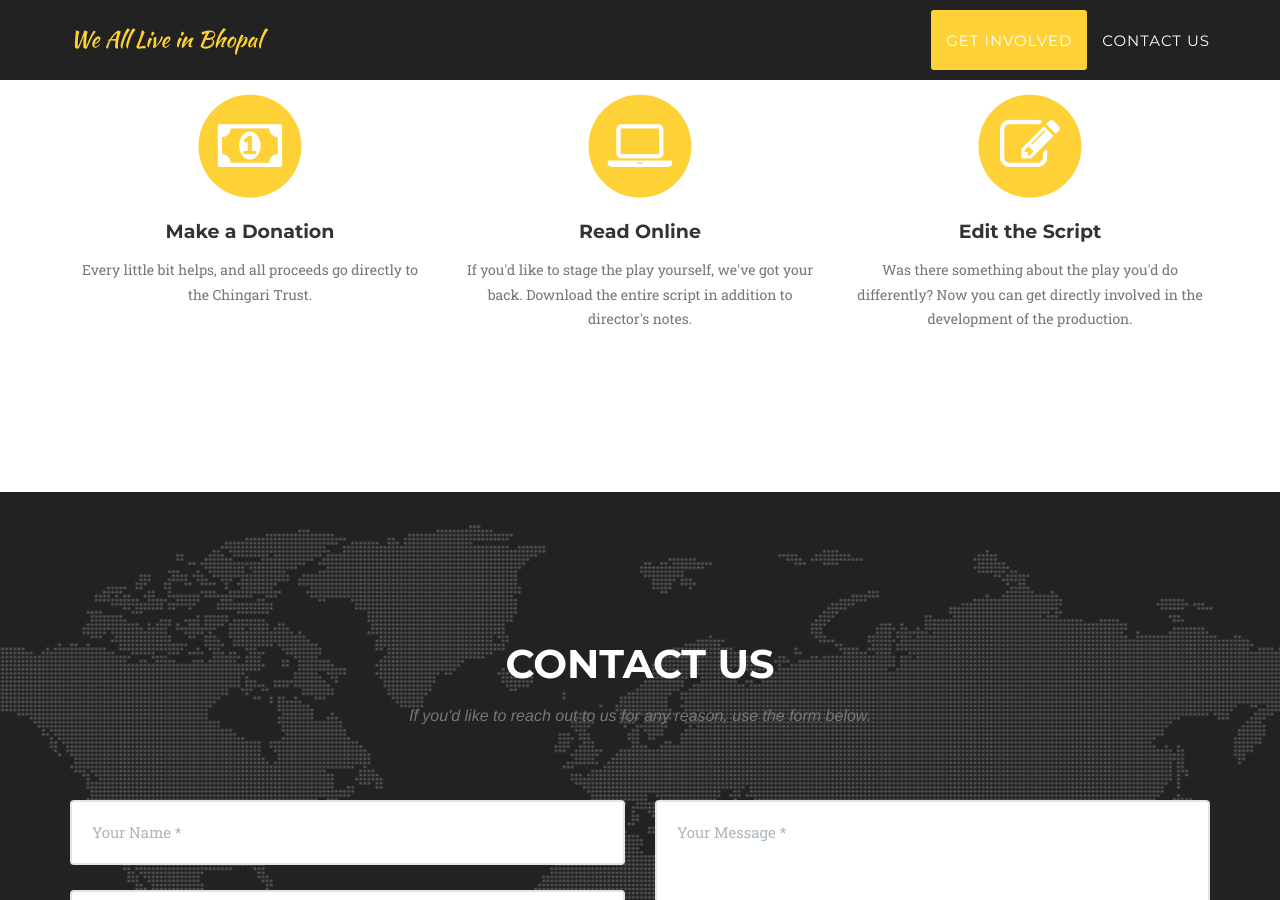
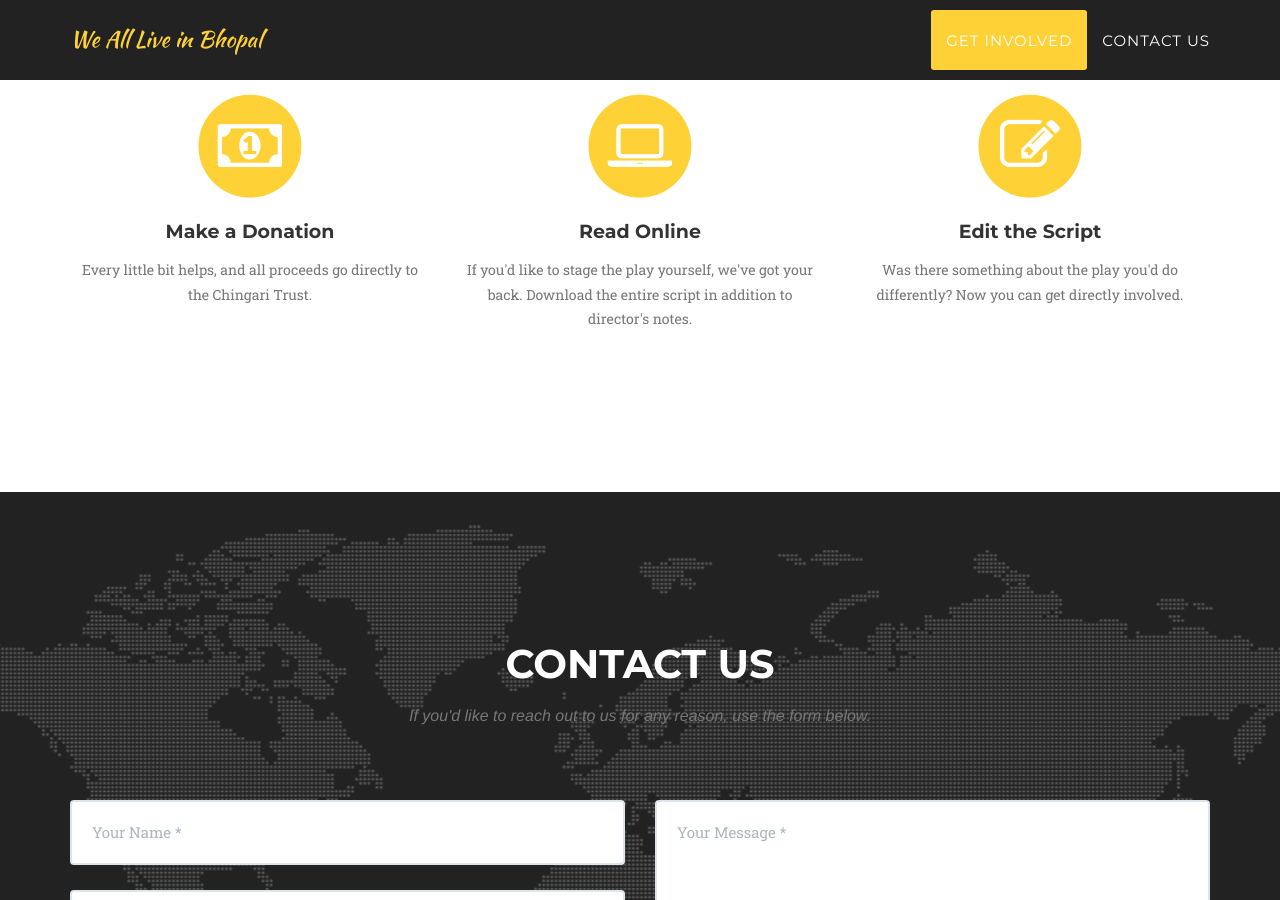
Before and after one commit to RATStheatre/Bhopal-materials, a Jekyll site: the page built from index.html, in a window 1280 px wide and 900 px high, scrolled down 978 px. Built offline with Jekyll 4.4.1, drawn with Linux system fonts in a browser that asks for light colours; some web fonts are replaced.

Commit message:
Minor correction

```diff
--- a/_includes/services.html
+++ b/_includes/services.html
@@ -36,7 +36,7 @@
                         </span>
                     </a>
                     <h4 class="service-heading">Edit the Script</h4>
-                    <p class="text-muted">Was there something about the play you'd do differently? Now you can get directly involved in the development of the production.</p>
+                    <p class="text-muted">Was there something about the play you'd do differently? Now you can get directly involved.</p>
                 </div>
             </div>
         </div>
```
